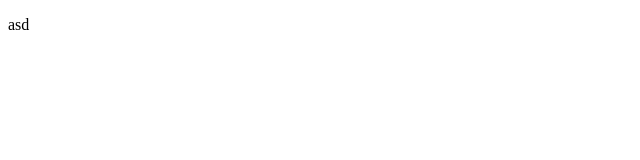
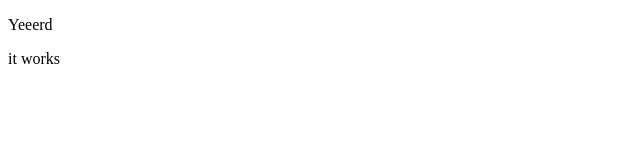
Before and after one commit to ishaaqj/awesomenautbuilds, a React app: page / in a window 1280 px wide. Shown: the full height of the page, 0-640 px from the left. Built offline with nearby package versions, Linux system fonts and the light colour scheme.

Commit message:
working-ish website, can just add React + CSS to finish off layout of front page

```diff
--- a/app.js
+++ b/app.js
@@ -6,7 +6,7 @@
 
 
 app.get('/', (req, res) => {
-    res.send(path.join(''))
+    res.send(path.join(__dirname, '/dist/') + 'index.html');
 } )
 
 module.exports = app;
--- a/package.json
+++ b/package.json
@@ -6,7 +6,8 @@
   "scripts": {
     "test": "echo \"Error: no test specified\" && exit 1",
     "build": "webpack --mode production",
-    "run": "nodejs server.js"
+    "run": "nodejs server.js",
+    "dev": "webpack-dev-server --mode development --open"
   },
   "repository": {
     "type": "git",
--- a/src/js/Container/App.js
+++ b/src/js/Container/App.js
@@ -9,7 +9,8 @@
 
         return(
             <div>
-                <p>asd</p>
+                <p>Yeeerd</p>
+                <p>it works</p>
             </div>
         );
     }
```
Also changed, not shown: src/index.html (+0 -1 lines), dist/index.html.
